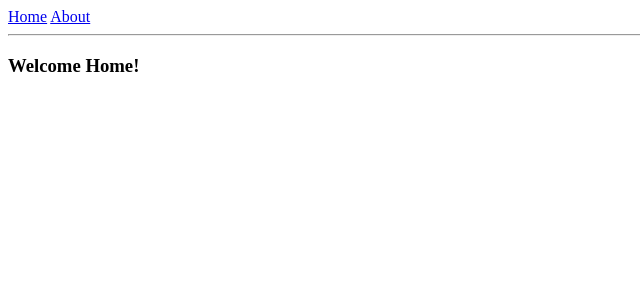
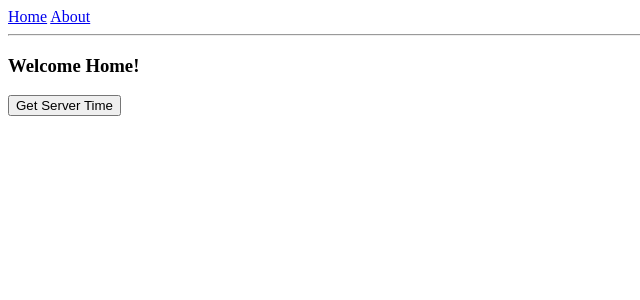
Before and after one commit to tatenodev/hono-with-tanstack-router, a React app: page / in a window 1280 px wide. Shown: the top 300 px of the page, without its empty margins (0-640 px from the left). Built offline with nearby package versions, Linux system fonts and the light colour scheme; the HTML template or start-up script is replaced by a standard one.

Commit message:
add api response

```diff
--- a/src/routes/index.lazy.tsx
+++ b/src/routes/index.lazy.tsx
@@ -1,4 +1,5 @@
 import { createLazyFileRoute } from "@tanstack/react-router";
+import { useState } from "react";
 
 export const Route = createLazyFileRoute("/")({
 	component: Index,
@@ -8,6 +9,26 @@ function Index() {
 	return (
 		<div className="p-2">
 			<h3>Welcome Home!</h3>
+			<ClockButton />
 		</div>
 	);
 }
+
+const ClockButton = () => {
+	const [response, setResponse] = useState<string | null>(null);
+
+	const handleClick = async () => {
+		const response = await fetch("/api/clock");
+		const data = await response.json();
+		setResponse(JSON.stringify(data, null, 2));
+	};
+
+	return (
+		<div>
+			<button type="button" onClick={handleClick}>
+				Get Server Time
+			</button>
+			{response && <pre>{response}</pre>}
+		</div>
+	);
+};
```
